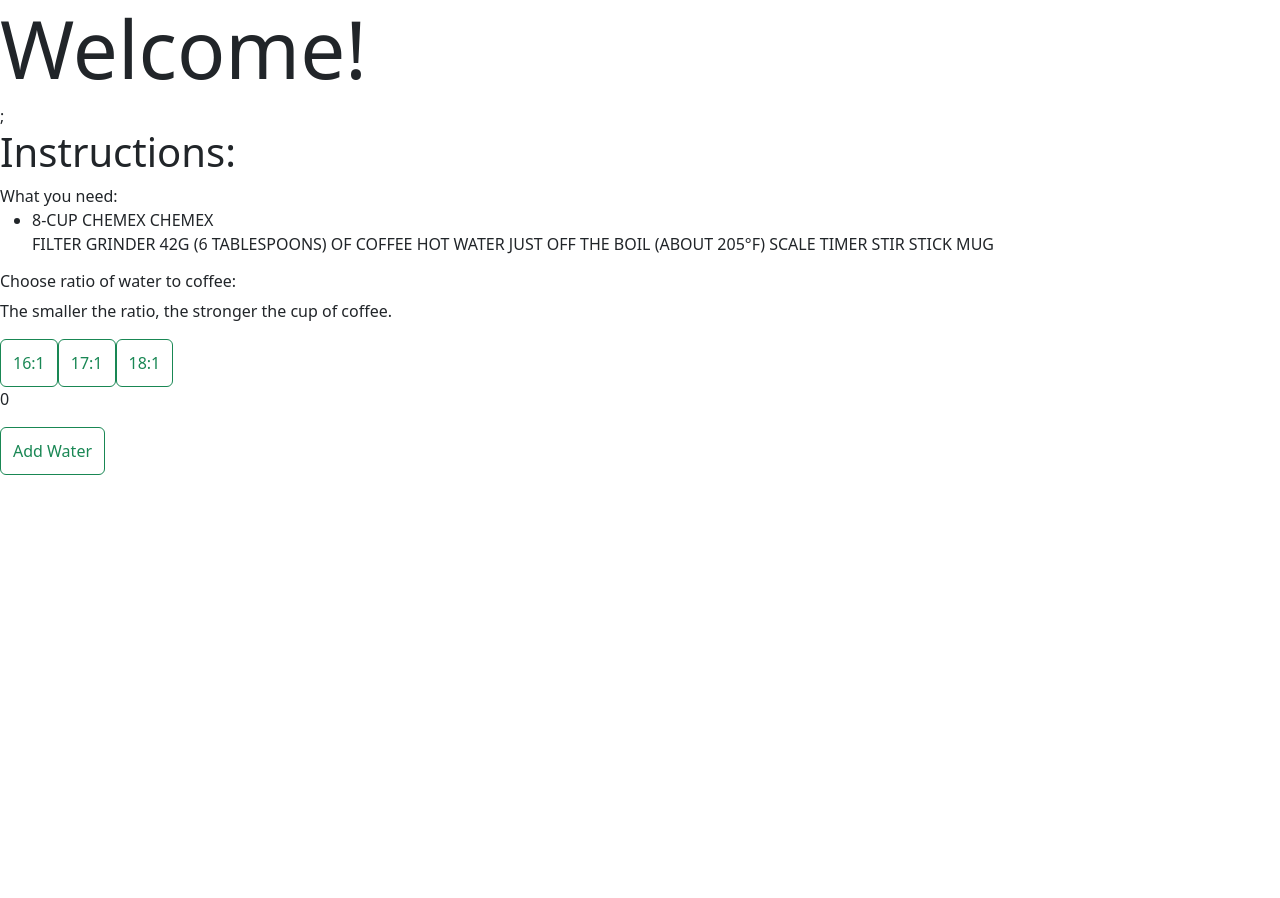
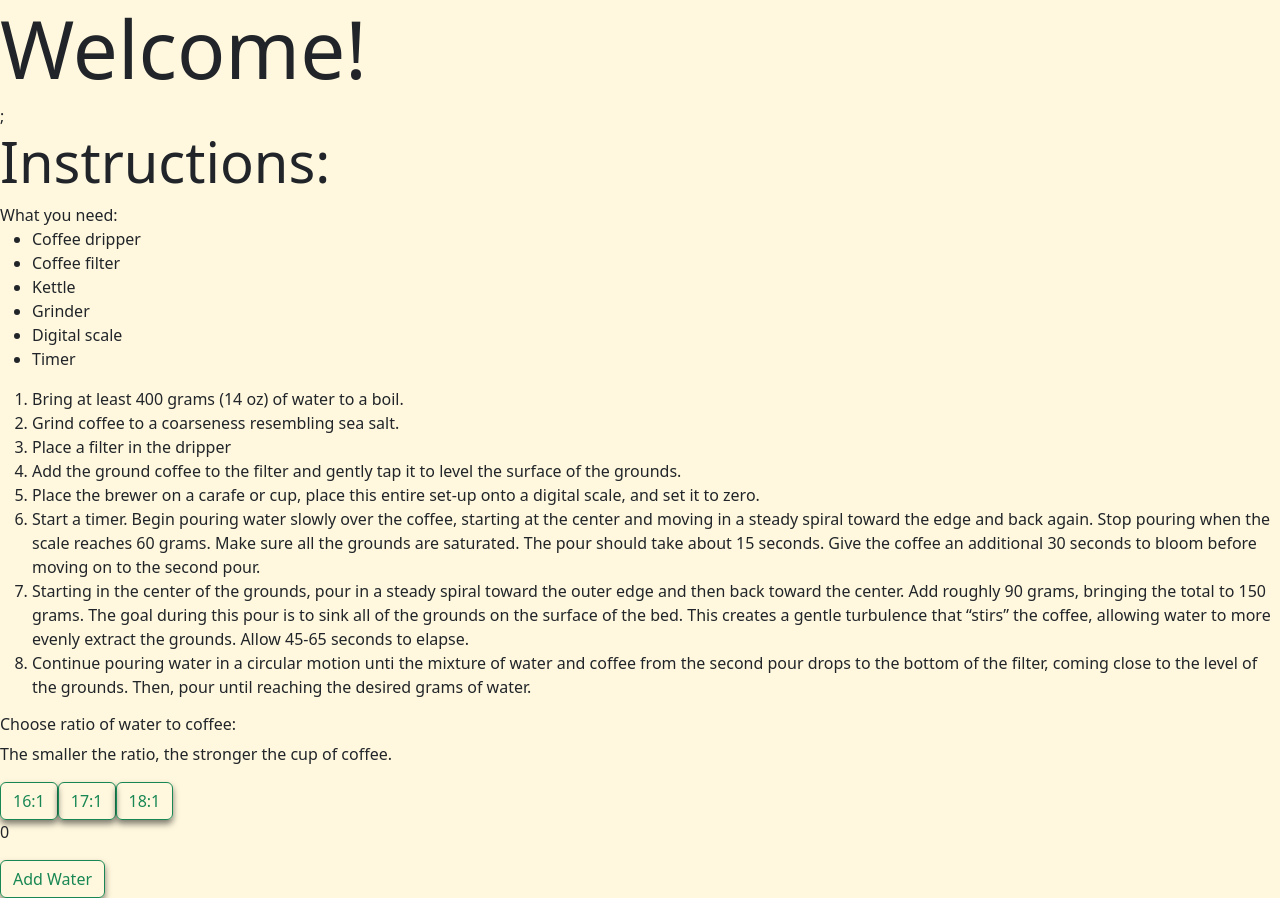
Before and after one commit to ekmagiccat/capstone, a React (Create React App) app: page / in a window 1280 px wide. Before the commit the page ends 800 px from the top, so only its background shows below. Built offline with nearby package versions, Linux system fonts and the light colour scheme.

Commit message:
add instructions

```diff
--- a/src/components/GamePlay.tsx
+++ b/src/components/GamePlay.tsx
@@ -34,18 +34,21 @@ const GamePlay = () => {
       <p>The smaller the ratio, the stronger the cup of coffee.</p>
       <button
         className="btn btn-outline-success"
+        type="button"
         onClick={() => handleChooseRatio(16)}
       >
         16:1
       </button>
       <button
         className="btn btn-outline-success"
+        type="button"
         onClick={() => handleChooseRatio(17)}
       >
         17:1
       </button>
       <button
         className="btn btn-outline-success"
+        type="button"
         onClick={() => handleChooseRatio(18)}
       >
         18:1
--- a/src/components/Instructions.tsx
+++ b/src/components/Instructions.tsx
@@ -3,14 +3,52 @@ import React from "react";
 const Instructions = () => {
   return (
     <div>
-      <h1>Instructions:</h1>
+      <h1 className="display-4">Instructions:</h1>
       <p>
         What you need:
         <ul>
-          <li>8-CUP CHEMEX CHEMEX</li>
-          FILTER GRINDER 42G (6 TABLESPOONS) OF COFFEE HOT WATER JUST OFF THE
-          BOIL (ABOUT 205°F) SCALE TIMER STIR STICK MUG
+          <li>Coffee dripper</li>
+          <li>Coffee filter</li>
+          <li>Kettle</li>
+          <li>Grinder</li>
+          <li>Digital scale</li>
+          <li>Timer</li>
         </ul>
+        <ol>
+          <li>Bring at least 400 grams (14 oz) of water to a boil.</li>
+          <li>Grind coffee to a coarseness resembling sea salt. </li>
+          <li>Place a filter in the dripper</li>
+          <li>
+            Add the ground coffee to the filter and gently tap it to level the
+            surface of the grounds.
+          </li>
+          <li>
+            Place the brewer on a carafe or cup, place this entire set-up onto a
+            digital scale, and set it to zero.
+          </li>
+          <li>
+            Start a timer. Begin pouring water slowly over the coffee, starting
+            at the center and moving in a steady spiral toward the edge and back
+            again. Stop pouring when the scale reaches 60 grams. Make sure all
+            the grounds are saturated. The pour should take about 15 seconds.
+            Give the coffee an additional 30 seconds to bloom before moving on
+            to the second pour.
+          </li>
+          <li>
+            Starting in the center of the grounds, pour in a steady spiral
+            toward the outer edge and then back toward the center. Add roughly
+            90 grams, bringing the total to 150 grams. The goal during this pour
+            is to sink all of the grounds on the surface of the bed. This
+            creates a gentle turbulence that “stirs” the coffee, allowing water
+            to more evenly extract the grounds. Allow 45-65 seconds to elapse.
+          </li>
+          <li>
+            Continue pouring water in a circular motion unti the mixture of
+            water and coffee from the second pour drops to the bottom of the
+            filter, coming close to the level of the grounds. Then, pour until
+            reaching the desired grams of water.
+          </li>
+        </ol>
       </p>
     </div>
   );
--- a/src/index.css
+++ b/src/index.css
@@ -1,17 +1,25 @@
-body {
-  background-color: rgba(120, 55, 18, 0.966);
+.app {
+  background-color: #fff8de;
 }
 
 button {
-  height: 48px;
-  min-width: 48px;
-  border-radius: 0.25rem;
-  padding: 0.5rem;
-  font-size: 1rem;
+  background-color: black;
+  border: 2px white;
+  color: white;
+  padding: 20px 20px;
+  border-radius: 25px;
   cursor: pointer;
+  transition: background-color 0.3s, color 0.3s;
+  margin: 0 auto;
+  box-shadow: 0 4px 6px rgba(0, 0, 0, 0.5);
 }
 
+button:hover,
 button:focus {
-  background-color: transparent;
-  outline: beige;
+  background-color: #c1d0b5;
+  border: 1px solid black;
+  font-style: bold;
+  color: black;
+  transform: translateY(3px);
+  box-shadow: 0 2px 2px rgba(0, 0, 0, 0.7);
 }
```
